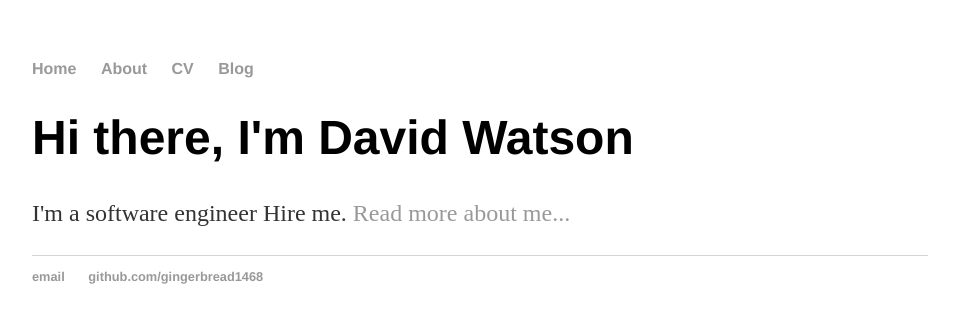
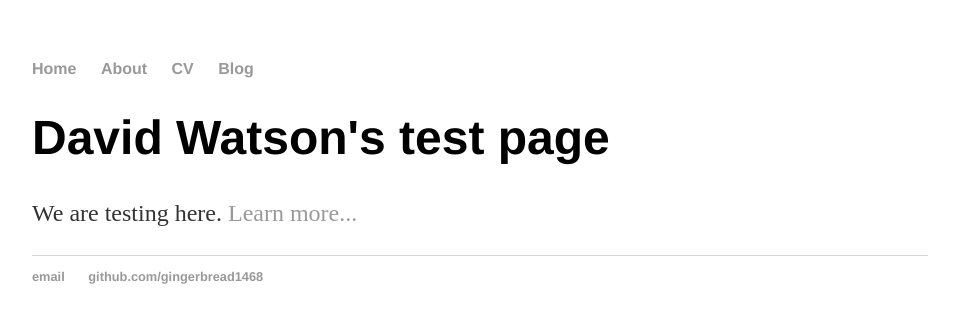
Before and after one commit to gingerbread1468/gingerbread1468.github.io, a plain HTML site: page index.html in a window 1280 px wide. Shown: the whole page, without its empty margins (160-1119 px from the left). Drawn offline with Linux system fonts and the light colour scheme.

Commit message:
Update index.html
editing the first version

```diff
--- a/index.html
+++ b/index.html
@@ -16,8 +16,8 @@
 		</nav>
 		<div class="container">
     		<div class="blurb">
-        		<h1>Hi there, I'm David Watson</h1>
-				<p>I'm a software engineer</em> Hire me. <a href="/about">Read more about me...</a></p>
+        		<h1>David Watson's test page</h1>
+				<p>We are testing here. <a href="/about">Learn more...</a></p>
     		</div><!-- /.blurb -->
 		</div><!-- /.container -->
 		<footer>
```
